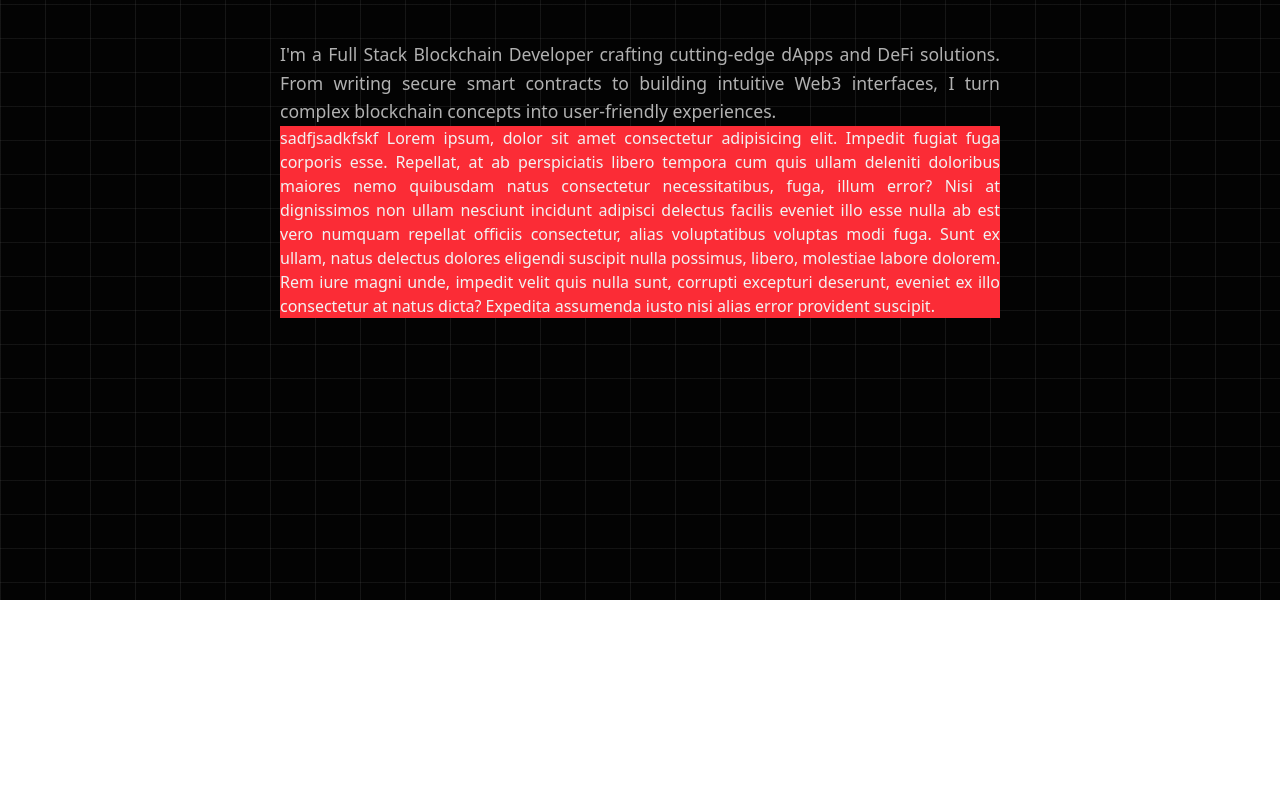
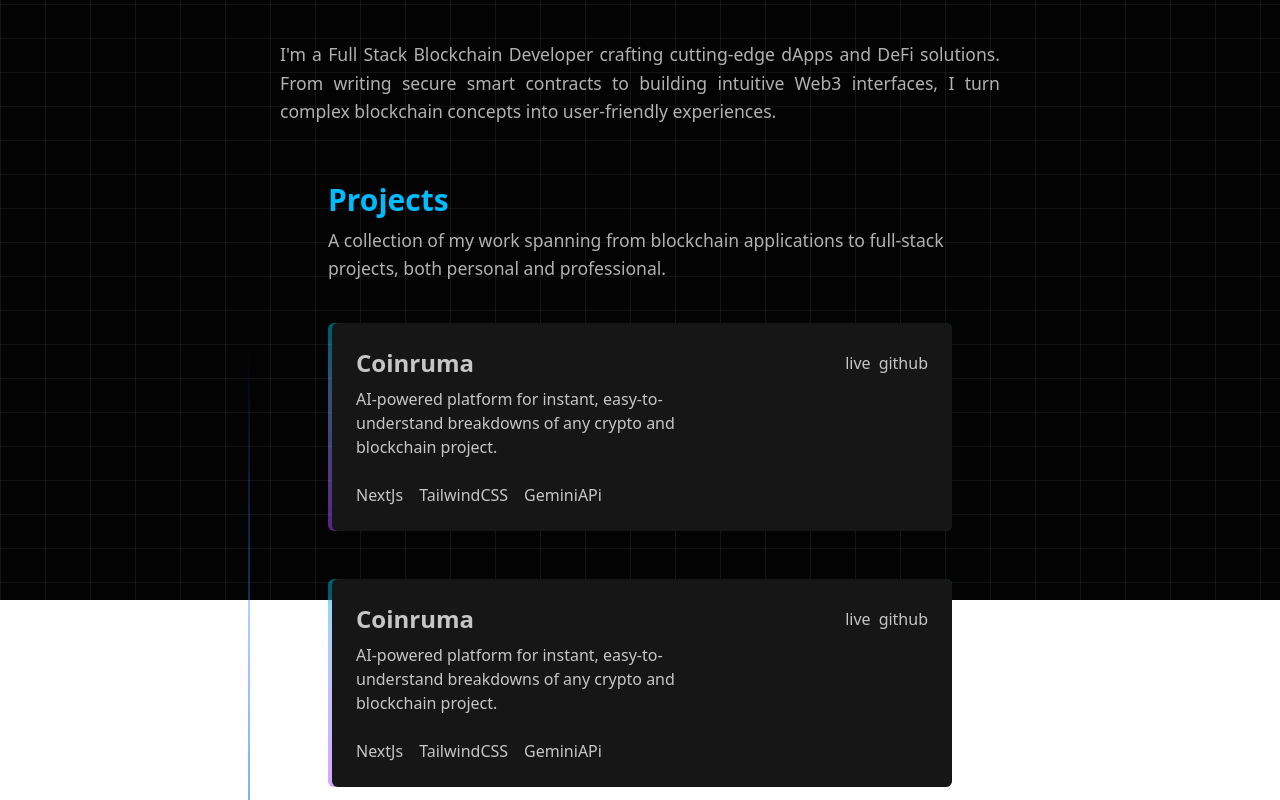
Before and after one commit to kshitijbhusal/portfolio2, a React (Vite) app: page / in a window 1280 px wide. Shown: the part 200-1000 px from the top of the page. Before the commit the page ends 800 px from the top, so only its background shows below. Built offline with nearby package versions, Linux system fonts and the light colour scheme.

Commit message:
add project section and ace timeline ui

```diff
--- a/package.json
+++ b/package.json
@@ -10,10 +10,15 @@
     "preview": "vite preview"
   },
   "dependencies": {
+    "@tabler/icons-react": "^3.34.0",
     "@tailwindcss/vite": "^4.1.11",
+    "clsx": "^2.1.1",
     "lucide-react": "^0.525.0",
+    "motion": "^12.23.6",
     "react": "^19.1.0",
     "react-dom": "^19.1.0",
+    "react-router-dom": "^7.6.3",
+    "tailwind-merge": "^3.3.1",
     "tailwindcss": "^4.1.11"
   },
   "devDependencies": {
--- a/src/App.tsx
+++ b/src/App.tsx
@@ -8,9 +8,51 @@ import { MapPin } from 'lucide-react';
 
 import { Moon } from 'lucide-react';
 import { Sun } from 'lucide-react';
+import { Timeline } from './components/ui/timeline'
 
 function App() {
   const [light, setLight] = useState(false)
+
+  const data = [{
+    title: "2024",
+    content: (
+      <div>
+        <p className="mb-8 text-xs font-normal text-neutral-800 md:text-sm dark:text-neutral-200">
+          Built and launched Aceternity UI and Aceternity UI Pro from scratch
+        </p>
+        <div className="grid grid-cols-2 gap-4">
+          <img
+            src="https://assets.aceternity.com/templates/startup-1.webp"
+            alt="startup template"
+            width={500}
+            height={500}
+            className="h-20 w-full rounded-lg object-cover shadow-[0_0_24px_rgba(34,_42,_53,_0.06),_0_1px_1px_rgba(0,_0,_0,_0.05),_0_0_0_1px_rgba(34,_42,_53,_0.04),_0_0_4px_rgba(34,_42,_53,_0.08),_0_16px_68px_rgba(47,_48,_55,_0.05),_0_1px_0_rgba(255,_255,_255,_0.1)_inset] md:h-44 lg:h-60"
+          />
+          <img
+            src="https://assets.aceternity.com/templates/startup-2.webp"
+            alt="startup template"
+            width={500}
+            height={500}
+            className="h-20 w-full rounded-lg object-cover shadow-[0_0_24px_rgba(34,_42,_53,_0.06),_0_1px_1px_rgba(0,_0,_0,_0.05),_0_0_0_1px_rgba(34,_42,_53,_0.04),_0_0_4px_rgba(34,_42,_53,_0.08),_0_16px_68px_rgba(47,_48,_55,_0.05),_0_1px_0_rgba(255,_255,_255,_0.1)_inset] md:h-44 lg:h-60"
+          />
+          <img
+            src="https://assets.aceternity.com/templates/startup-3.webp"
+            alt="startup template"
+            width={500}
+            height={500}
+            className="h-20 w-full rounded-lg object-cover shadow-[0_0_24px_rgba(34,_42,_53,_0.06),_0_1px_1px_rgba(0,_0,_0,_0.05),_0_0_0_1px_rgba(34,_42,_53,_0.04),_0_0_4px_rgba(34,_42,_53,_0.08),_0_16px_68px_rgba(47,_48,_55,_0.05),_0_1px_0_rgba(255,_255,_255,_0.1)_inset] md:h-44 lg:h-60"
+          />
+          <img
+            src="https://assets.aceternity.com/templates/startup-4.webp"
+            alt="startup template"
+            width={500}
+            height={500}
+            className="h-20 w-full rounded-lg object-cover shadow-[0_0_24px_rgba(34,_42,_53,_0.06),_0_1px_1px_rgba(0,_0,_0,_0.05),_0_0_0_1px_rgba(34,_42,_53,_0.04),_0_0_4px_rgba(34,_42,_53,_0.08),_0_16px_68px_rgba(47,_48,_55,_0.05),_0_1px_0_rgba(255,_255,_255,_0.1)_inset] md:h-44 lg:h-60"
+          />
+        </div>
+      </div>
+    ),
+  },]
 
   return (
     <>
@@ -70,10 +112,18 @@ function App() {
             </section>
 
 
-            {/* ---------------------------Experience Section------------------------ */}
+            {/* ---------------------------Project Section------------------------ */}
 
-            <section className='bg-red-500 text-justify'>
-              <h1>sadfjsadkfskf Lorem ipsum, dolor sit amet consectetur adipisicing elit. Impedit fugiat fuga corporis esse. Repellat, at ab perspiciatis libero tempora cum quis ullam deleniti doloribus maiores nemo quibusdam natus consectetur necessitatibus, fuga, illum error? Nisi at dignissimos non ullam nesciunt incidunt adipisci delectus facilis eveniet illo esse nulla ab est vero numquam repellat officiis consectetur, alias voluptatibus voluptas modi fuga. Sunt ex ullam, natus delectus dolores eligendi suscipit nulla possimus, libero, molestiae labore dolorem. Rem iure magni unde, impedit velit quis nulla sunt, corrupti excepturi deserunt, eveniet ex illo consectetur at natus dicta? Expedita assumenda iusto nisi alias error provident suscipit.</h1>
+            <section className='p-2 mt-12'>
+              <Timeline data={data} />
+              <section className='bg-green-500 text-justify'>
+
+
+
+              </section>
+
+
+              {/* ---------------------------Experience Section------------------------ */}
 
 
             </section>
--- /dev/null
+++ b/src/components/ui/timeline.tsx
@@ -0,0 +1,115 @@
+"use client";
+import { projectData } from "../../data/data"
+
+
+import {
+    useMotionValueEvent,
+    useScroll,
+    useTransform,
+    motion,
+} from "motion/react";
+import React, { useEffect, useRef, useState } from "react";
+// import { Link } from 'react-router-dom';
+
+interface TimelineEntry {
+    title: string;
+    content: React.ReactNode;
+}
+
+export const Timeline = ({ data }: { data: TimelineEntry[] }) => {
+    const ref = useRef<HTMLDivElement>(null);
+    const containerRef = useRef<HTMLDivElement>(null);
+    const [height, setHeight] = useState(0);
+
+    useEffect(() => {
+        if (ref.current) {
+            const rect = ref.current.getBoundingClientRect();
+            setHeight(rect.height);
+        }
+    }, [ref]);
+
+    const { scrollYProgress } = useScroll({
+        target: containerRef,
+        offset: ["start 10%", "end 90%"],
+    });
+
+    const heightTransform = useTransform(scrollYProgress, [0, 1], [0, height]);
+    const opacityTransform = useTransform(scrollYProgress, [0, 0.1], [0, 1]);
+
+    return (
+        <div
+            className="w-full font-sans md:px-10  space-y-10 "
+            ref={containerRef}
+        >
+
+            <div className='text-start space-y-2 text-text-muted   '>
+                <h1 className='text-sky-400 text-3xl font-semibold'>Projects</h1>
+                <p className=' text-text-muted leading-relaxed text-[1.1rem]'>A collection of my work spanning from blockchain applications to full-stack projects, both personal and professional.</p>
+            </div>
+
+            <div ref={ref} className="relative max-w-7xl mx-auto pb-20">
+
+                {/* -------------Project Section------------------------ */}
+                {projectData.map((project, index) => {
+                    return <ProjectCard key={index} project={project} />
+                })}
+
+
+
+                {/* -------------Experience Section------------------------ */}
+
+                <div
+                    style={{
+                        height: height + "px",
+                    }}
+                    className="absolute md:left-[-80px] left-[-20px] top-0 overflow-hidden w-[2px] bg-[linear-gradient(to_bottom,var(--tw-gradient-stops))] from-transparent from-[0%] via-neutral-200 dark:via-neutral-700 to-transparent to-[99%]  [mask-image:linear-gradient(to_bottom,transparent_0%,black_10%,black_90%,transparent_100%)] "
+                >
+                    <motion.div
+                        style={{
+                            height: heightTransform,
+                            opacity: opacityTransform,
+                        }}
+                        className="absolute inset-x-0 top-0  w-[2px] bg-gradient-to-t from-purple-500 via-blue-500 to-transparent from-[0%] via-[10%] rounded-full"
+                    />
+                </div>
+            </div>
+        </div>
+    );
+};
+
+
+
+
+function ProjectCard({ project }: any) {
+
+
+    return (
+        <section className='bg-gradient-to-b from-cyan-500/50 to-purple-500/50  w-[100%] rounded-md pl-1 text-text/80  '>
+
+            <div className='bg-bg-light space-y-2  text-start px-6 py-6 rounded-md mb-12  '>
+                <div className='flex justify-between items-center'>
+                    <h1 className='text-2xl font-semibold  '>{project.title} </h1>
+                    <div className='space-x-2'>
+
+                        <a href="#">live</a>
+                        <a href="#">github</a>
+
+                    </div>
+                </div>
+
+
+                <div className='space-y-2'>
+                    <p className='max-w-96 mb-6 '>{project.description} </p>
+                    <div className='flex gap-4'>
+                        <p>{project.stack[0]}</p>
+                        <p>{project.stack[1]}</p>
+                        <p>{project.stack[2]}</p>
+
+                    </div>
+                </div>
+            </div>
+
+
+        </section>
+    )
+}
--- /dev/null
+++ b/src/data/data.ts
@@ -0,0 +1,33 @@
+export const projectData = [
+    {
+        title: "Coinruma",
+        description: "AI-powered platform for instant, easy-to-understand breakdowns of any crypto and blockchain project.",
+        stack: ["NextJs", "TailwindCSS", "GeminiAPi"],
+        links: {
+            gitbut: "https://github.com/kshitijbhusal/coinruma",
+            live: "https://coinruma.vercel.app/",
+        }
+
+    },
+    {
+        title: "Coinruma",
+        description: "AI-powered platform for instant, easy-to-understand breakdowns of any crypto and blockchain project.",
+        stack: ["NextJs", "TailwindCSS", "GeminiAPi"],
+        links: {
+            gitbut: "https://github.com/kshitijbhusal/coinruma",
+            live: "https://coinruma.vercel.app/",
+        }
+
+    },
+    {
+        title: "Coinruma",
+        description: "AI-powered platform for instant, easy-to-understand breakdowns of any crypto and blockchain project.",
+        stack: ["NextJs", "TailwindCSS", "GeminiAPi"],
+        links: {
+            gitbut: "https://github.com/kshitijbhusal/coinruma",
+            live: "https://coinruma.vercel.app/",
+        }
+
+    },
+
+]
--- /dev/null
+++ b/src/lib/utils.ts
@@ -0,0 +1,6 @@
+import { type ClassValue, clsx } from "clsx";
+import { twMerge } from "tailwind-merge";
+
+export function cn(...inputs: ClassValue[]) {
+    return twMerge(clsx(inputs));
+}
```
Also changed, not shown: 1 other file (tests, documents, lock files or other folders).
